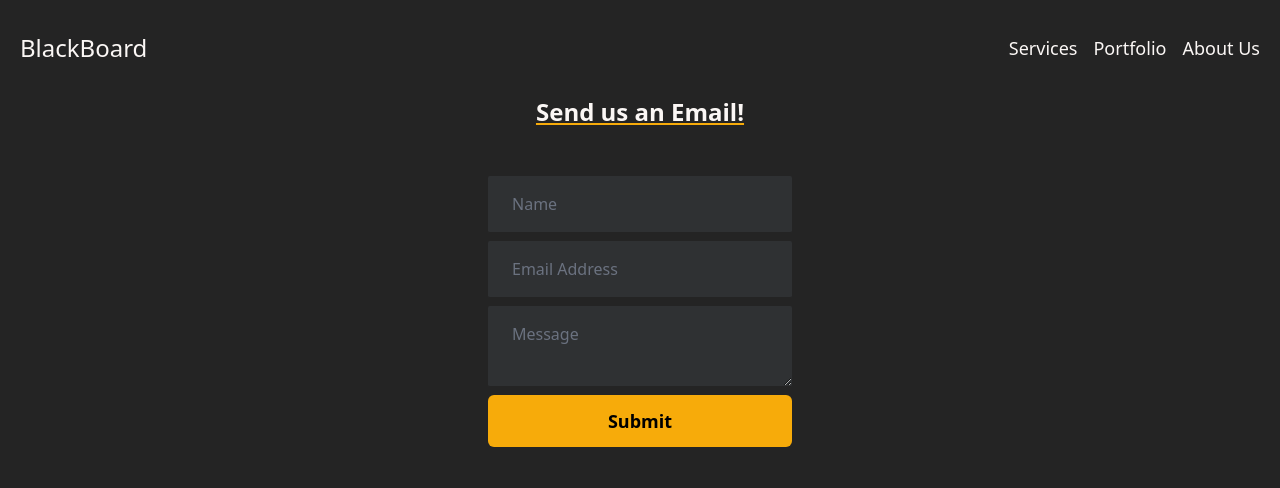
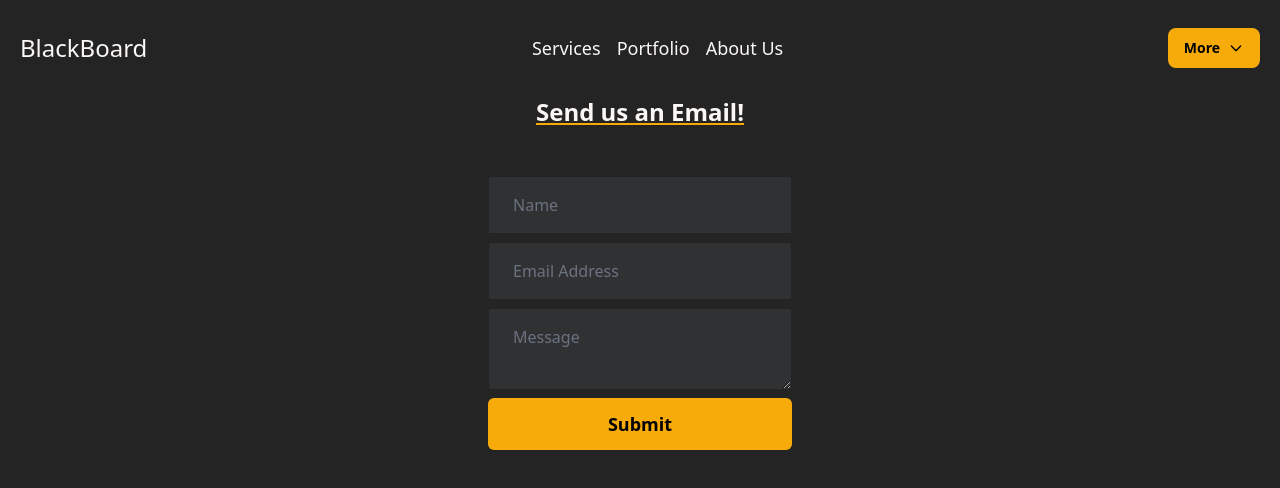
Before and after one commit to nathanpare/speedyscript-basic, a Next.js app: page /contact in a window 1280 px wide. Shown: the top 488 px of the page. Built offline with nearby package versions, Linux system fonts and the light colour scheme.

Commit message:
start dropdown

```diff
--- /dev/null
+++ b/components/Dropdown.js
@@ -0,0 +1,37 @@
+import React from 'react';
+
+const Dropdown = () => {
+  return (
+    <div>
+      <button id="dropdownDefaultButton"
+       data-dropdown-toggle="dropdownId"
+       className="text-black bg-[#F7AB0A] hover:bg-[#F7AB0A]
+        focus:outline-none rounded-lg
+        text-sm px-4 py-2.5 text-center inline-flex items-center
+        dark:bg-[#F7AB0A] dark:hover:bg-[#F7AB0A] outline-none font-semibold"
+       type="button">More<svg className="w-4 h-4 ml-2" aria-hidden="true"
+       fill="none" stroke="currentColor" viewBox="0 0 24 24"
+       xmlns="http://www.w3.org/2000/svg"><path
+       strokeLinecap="round" strokeLinejoin="round"
+       strokeWidth="2" d="M19 9l-7 7-7-7"></path></svg></button>
+       <div id="dropdown" className="z-10 hidden bg-white divide-y divide-gray-100 rounded-lg shadow w-44 dark:bg-gray-700">
+    <ul className="py-2 text-sm text-gray-700 dark:text-gray-200" aria-labelledby="dropdownDefaultButton">
+      <li>
+        <a href="#" className="block px-4 py-2 hover:bg-gray-100 dark:hover:bg-gray-600 dark:hover:text-white">Dashboard</a>
+      </li>
+      <li>
+        <a href="#" className="block px-4 py-2 hover:bg-gray-100 dark:hover:bg-gray-600 dark:hover:text-white">Settings</a>
+      </li>
+      <li>
+        <a href="#" className="block px-4 py-2 hover:bg-gray-100 dark:hover:bg-gray-600 dark:hover:text-white">Earnings</a>
+      </li>
+      <li>
+        <a href="#" className="block px-4 py-2 hover:bg-gray-100 dark:hover:bg-gray-600 dark:hover:text-white">Sign out</a>
+      </li>
+    </ul>
+</div>
+    </div>
+  );
+}
+
+export default Dropdown;
--- a/components/Header.js
+++ b/components/Header.js
@@ -1,5 +1,6 @@
 import React from 'react';
 import { useRouter } from 'next/router';
+import Dropdown from './Dropdown';
 
 const Header = () => {
   const router = useRouter();
@@ -21,6 +22,7 @@ const Header = () => {
           className='text-md md:text-md lg:text-lg cursor-pointer
          hover:underline pl-4 text-[rgb(251,247,245)]'>About Us</p>
       </div>
+      <Dropdown />
     </div>
   );
 }
--- a/package.json
+++ b/package.json
@@ -11,6 +11,7 @@
   "dependencies": {
     "@next/font": "13.1.6",
     "emailjs-com": "^3.2.0",
+    "flowbite": "^1.6.3",
     "framer-motion": "^9.0.4",
     "next": "13.1.6",
     "react": "18.2.0",
--- a/pages/about.js
+++ b/pages/about.js
@@ -1,6 +1,8 @@
 import Head from 'next/head';
 import Header from '@/components/Header';
 import React from 'react';
+
+import { motion } from "framer-motion";
 
 const About = () => {
   return (
@@ -12,8 +14,43 @@ const About = () => {
         <link rel="icon" href="/favicon.ico" />
       </Head>
       <Header />
+      <motion.div
+        id='top'
+        initial={{
+          y: -500,
+          opacity: 0,
+          scale: 1
+        }}
+        animate={{
+          y: 0,
+          opacity: 1,
+          scale: 1
+        }}
+        transition={{
+          duration: 1.5,
+          delay: 0
+        }}
+      >
         <p className='text-[rgb(251,247,245)] text-2xl font-semibold text-center
        decoration-[#F7AB0A] underline'>About us</p>
+      </motion.div>
+      <motion.div
+        id='bottom'
+        initial={{
+          y: 500,
+          opacity: 0,
+          scale: 0
+        }}
+        animate={{
+          y: 0,
+          opacity: 1,
+          scale: 1
+        }}
+        transition={{
+          duration: 1.5,
+          delay: 1
+        }}
+      >
         <p className='text-[rgb(251,247,245)] text-lg font-semibold text-center
        py-5 px-12 md:px-24'>"Lorem ipsum dolor sit amet, consectetur adipiscing elit,
           sed do eiusmod tempor incididunt ut labore et dolore magna aliqua.
@@ -34,6 +71,7 @@ const About = () => {
           voluptates repudiandae sint et molestiae non recusandae. Itaque earum
           rerum hic tenetur a sapiente delectus, ut aut reiciendis voluptatibus
           maiores alias consequatur aut perferendis doloribus asperiores repellat."</p>
+      </motion.div>
     </div>
   );
 }
--- a/tailwind.config.js
+++ b/tailwind.config.js
@@ -3,9 +3,12 @@ module.exports = {
   mode: "jit",
   content: ["./app/**/*.{js,ts,jsx,tsx}",
   "./pages/**/*.{js,ts,jsx,tsx}",
-  "./components/**/*.{js,ts,jsx,tsx}",],
+  "./components/**/*.{js,ts,jsx,tsx}",
+  "./node_modules/flowbite/**/*.js",],
   theme: {
     extend: {},
   },
-  plugins: [],
+  plugins: [
+    require('flowbite/plugin')
+  ],
 }
```
Also changed, not shown: 1 other file (tests, documents, lock files or other folders). Lines whose indentation alone changed are shown as unchanged.
